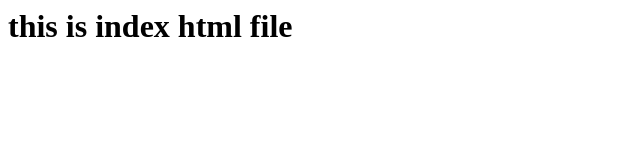
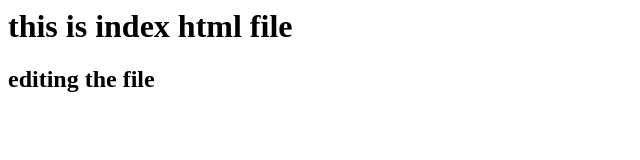
Before and after one commit to Pavithradevops123/GITHUBREPO, a plain HTML site: page index.html in a window 1280 px wide. Shown: the whole page, without its empty margins (0-640 px from the left). Drawn offline with Linux system fonts and the light colour scheme.

Commit message:
index file 2nd line added

```diff
--- a/index.html
+++ b/index.html
@@ -1 +1,2 @@
 <h1> this is index html file</h1>
+<h2> editing the file</h2>
```
